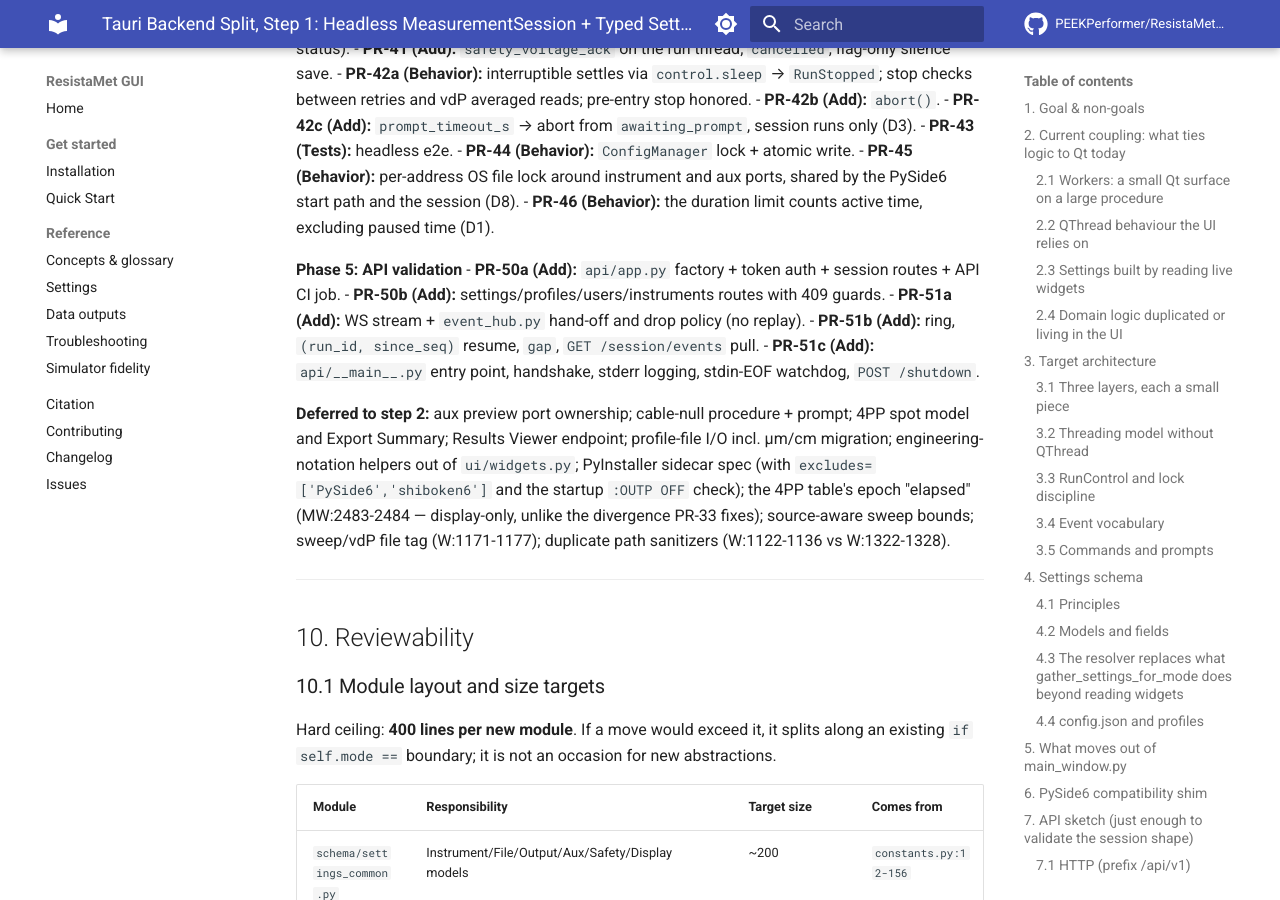
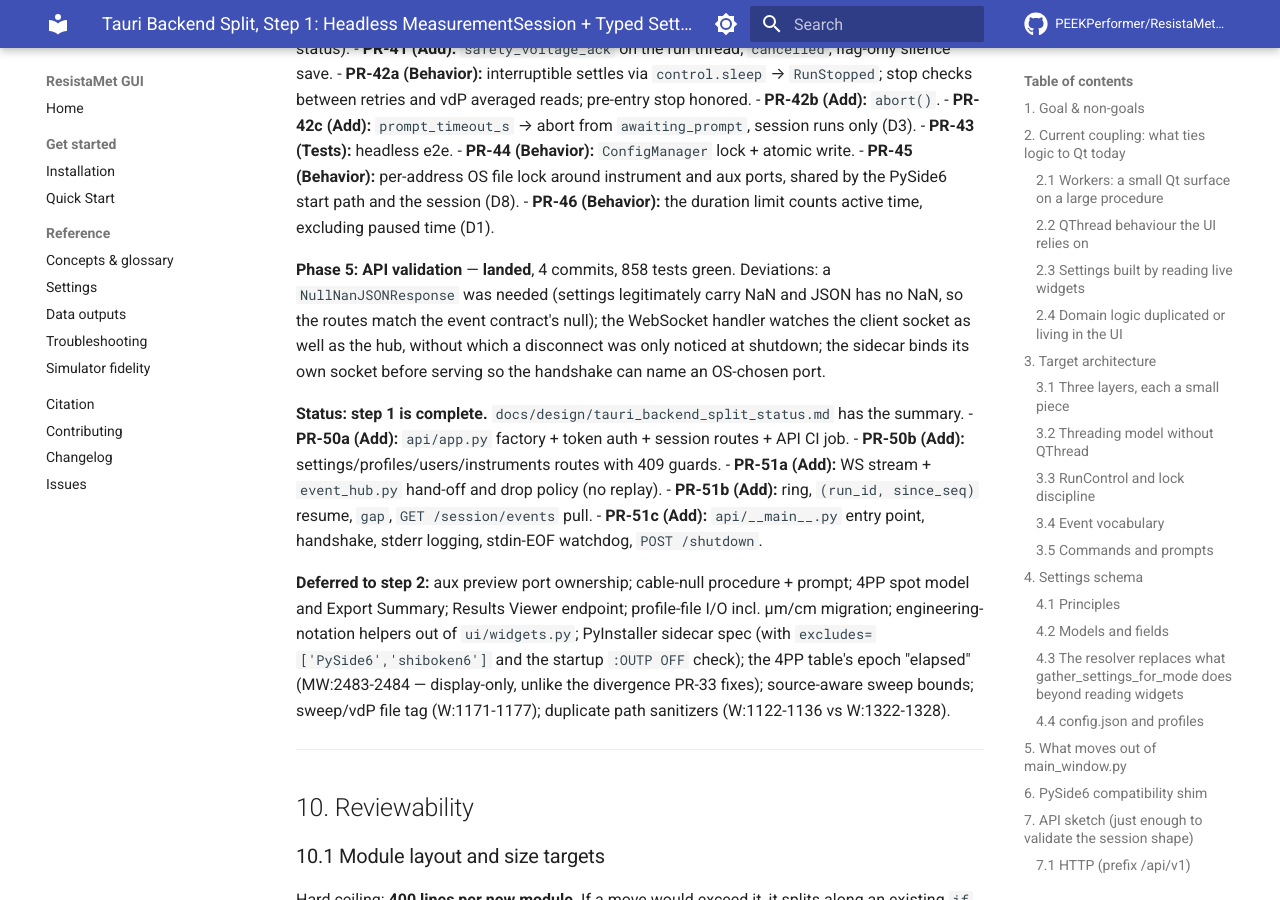
Before and after one commit to PEEKPerformer/ResistaMet-GUI, an MkDocs documentation site: the page built from docs/design/tauri_backend_split.md, in a window 1280 px wide and 900 px high, scrolled down 28629 px. Built offline with MkDocs 1.6.1 and Material for MkDocs 9.7.7, drawn with Linux system fonts in a browser that asks for light colours; comment, search, counter and statistics services are not loaded.

Commit message:
docs(design): record Phase 5 as landed

```diff
--- a/docs/design/tauri_backend_split.md
+++ b/docs/design/tauri_backend_split.md
@@ -860,7 +860,13 @@ released on the safety-decline path too, which the plan did not call out.
   start path and the session (D8).
 - **PR-46 (Behavior):** the duration limit counts active time, excluding paused time (D1).
 
-**Phase 5: API validation**
+**Phase 5: API validation** — **landed**, 4 commits, 858 tests green. Deviations: a `NullNanJSONResponse`
+was needed (settings legitimately carry NaN and JSON has no NaN, so the routes match the event contract's
+null); the WebSocket handler watches the client socket as well as the hub, without which a disconnect was
+only noticed at shutdown; the sidecar binds its own socket before serving so the handshake can name an
+OS-chosen port.
+
+**Status: step 1 is complete.** `docs/design/tauri_backend_split_status.md` has the summary.
 - **PR-50a (Add):** `api/app.py` factory + token auth + session routes + API CI job.
 - **PR-50b (Add):** settings/profiles/users/instruments routes with 409 guards.
 - **PR-51a (Add):** WS stream + `event_hub.py` hand-off and drop policy (no replay).
```
